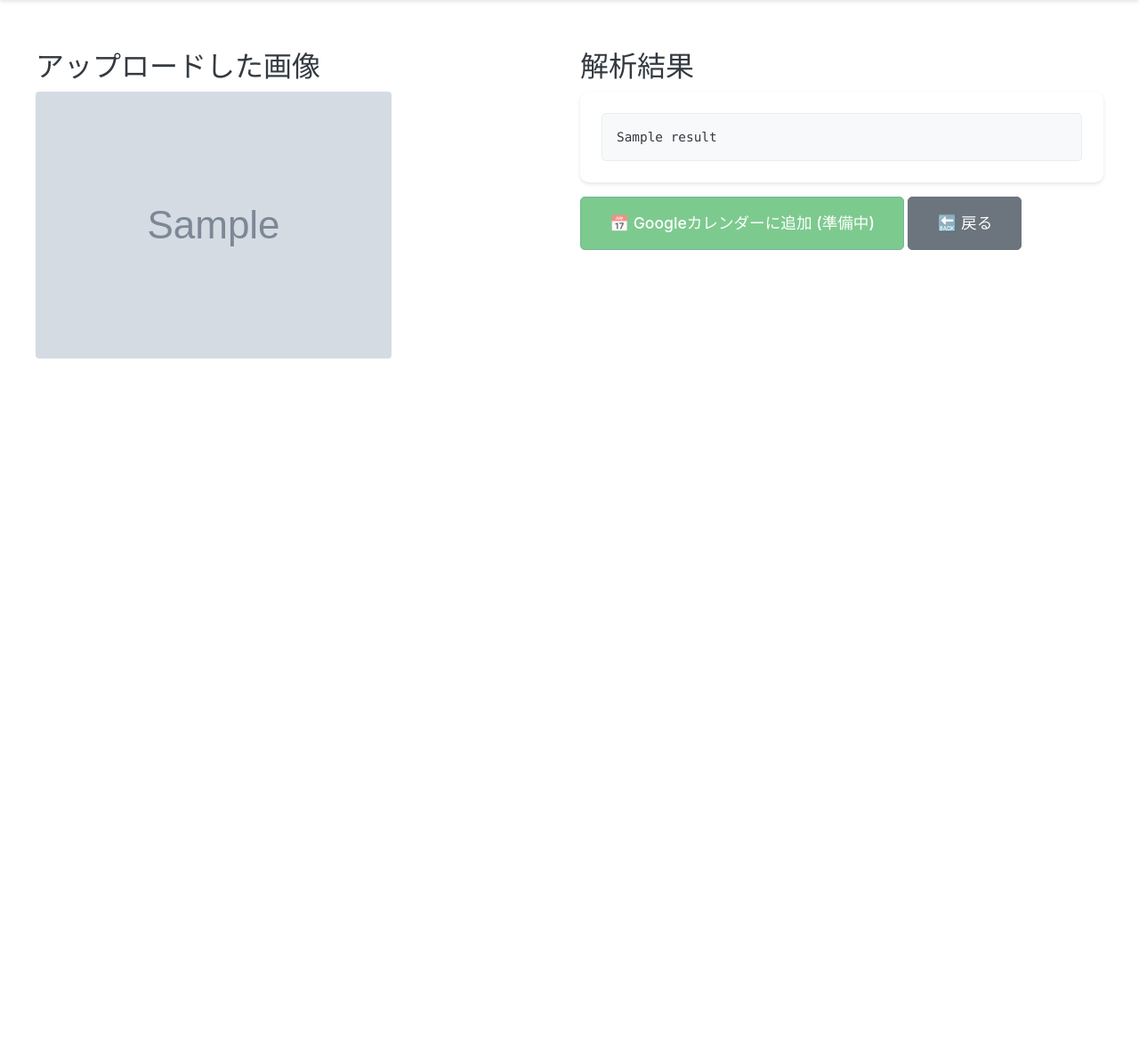
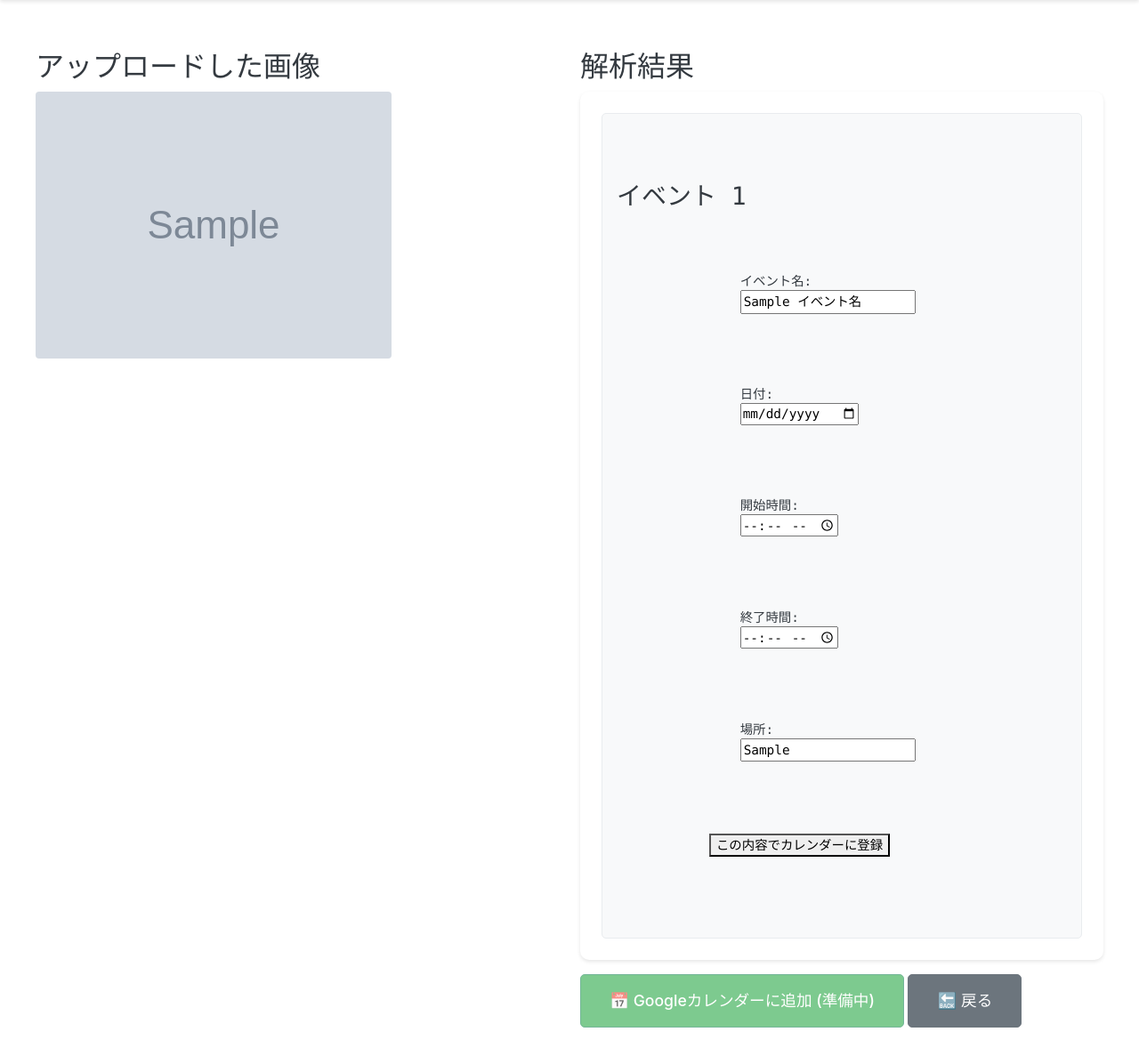
Before and after one commit to HAYASHInnn/calendar_capture, a Flask app: template templates/result.html in a window 1280 px wide. Shown: the part 64-1251 px from the top of the page at 89% size. Before the commit the page ends 467 px from the top, so only its background shows below. Run offline with Flask 3, Linux system fonts and the light colour scheme; the template is opened without the code that fills it: most values are stand-ins (such as "Sample title", 1, 10 or a date in 2020); grey boxes marked "Sample" are stand-in pictures.

Commit message:
Googleカレンダーに登録

```diff
--- a/app.py
+++ b/app.py
@@ -6,6 +6,8 @@
 from dotenv import load_dotenv
 from datetime import datetime, timedelta, timezone
 from google_auth_oauthlib.flow import Flow
+from google.oauth2.credentials import Credentials
+from googleapiclient.discovery import build
 
 # Google Calendar API関連の設定
 CLIENT_SECRETS_FILE = "credentials.json"
@@ -44,20 +46,49 @@
     この画像から日程・スケジュール情報を抽出してください。
     今日の日付は{today_str}です。
 
-    以下の形式で回答してください：
+    以下のキーと値のペアで、1行ずつ厳密に出力してください。
+    値が存在しない場合は「なし」と出力してください。
+    複数のイベントがある場合は、--- (ハイフン3つ) で区切ってください。
 
-    日付: YYYY-MM-DD
-    時間: HH:MM-HH:MM
-    イベント名: [イベント名]
-    場所: [場所名]（記載があれば）
-
-    注意事項：
-    - 複数のイベントがある場合は、それぞれ分けて記載してください
+    日付:YYYY-MM-DD
+    時間:HH:MM-HH:MM
+    イベント名:イベントの名称
+    場所:場所の名称
+    ---
+    日付:YYYY-MM-DD
+    時間:HH:MM-HH:MM
+    イベント名:イベントの名称
+    場所:場所の名称
     """
 
     response = model.generate_content([prompt, image], stream=False)
     return response.text
 
+def parse_gemini_result(result_text):
+    events = []
+    # --- (ハイフン3つ) で各イベントのテキストに分割
+    event_blocks = result_text.strip().split('---')
+
+    for block in event_blocks:
+        if not block.strip():
+            continue # 空のブロックはスキップ
+
+        event_data = {}
+        lines = block.strip().split('\n')
+        for line in lines:
+            if ':' in line:
+                key, value = line.split(':', 1)
+                event_data[key.strip()] = value.strip()
+
+        # 時間を分割して開始と終了に分ける
+        if '時間' in event_data and '-' in event_data['時間']:
+            start_time, end_time = event_data['時間'].split('-', 1)
+            event_data['開始時間'] = start_time.strip()
+            event_data['終了時間'] = end_time.strip()
+
+        events.append(event_data)
+
+    return events
 
 @app.route("/", methods=["GET", "POST"])
 def index():
@@ -78,10 +109,11 @@
 
             try:
                 # 画像解析
-                result = analyze_schedule_image(filepath)
+                result_text = analyze_schedule_image(filepath)
+                events = parse_gemini_result(result_text)
                 return render_template(
                     "result.html",
-                    result=result,
+                    events=events,  # ✍️ htmlに渡す変数
                     image_url=f"/static/uploads/{filename}",
                 )
             except Exception as e:
@@ -93,10 +125,78 @@
                 if os.path.exists(filepath):
                     os.remove(filepath)
 
-        return render_template("index.html")
+        return render_template(
+            "result.html",
+            events=events,  # パースしたリストを渡す
+            image_url=f"/static/uploads/{filename}",
+        )
+
 
     # GETリクエストの場合 (ログイン済みで、ただトップページを表示するとき)
     return render_template("index.html", is_logged_in=True)
+
+@app.route('/create_event', methods=['POST'])
+def create_event():
+    # Googleカレンダーに登録するので、ログインしているか確認
+    if 'credentials' not in session:
+        return redirect(url_for('login'))
+
+    # htmlから送信されたデータを取得
+    summary = request.form.get('summary')
+    date_str = request.form.get('date')
+    start_time_str = request.form.get('start_time')
+    end_time_str = request.form.get('end_time')
+    location = request.form.get('location')
+
+    # セッションからGoogleカレンダーに連携するため、ログイン時の認証情報を読み込む
+    creds_dict = session['credentials']
+    credentials = Credentials(**creds_dict)
+
+    # Googleカレンダーに連携
+    service = build("calendar", "v3", credentials=credentials)
+
+    # APIに渡すため、RFC3339形式のUTC文字列（YYYY-MM-DDTHH:MM:SS）に変換
+    start_datetime_for_api = f"{date_str}T{start_time_str}:00"
+    end_datetime_for_api = f"{date_str}T{end_time_str}:00"
+
+    # APIに渡すイベントデータ（辞書）を作成
+    event_body = {
+        'summary': summary,
+        'location': location,
+        'start': {
+            'dateTime': start_datetime_for_api,
+            'timeZone': 'Asia/Tokyo',
+        },
+        'end': {
+            'dateTime': end_datetime_for_api,
+            'timeZone': 'Asia/Tokyo',
+        },
+    }
+
+    try:
+        # 'primary'はメインカレンダーのこと
+        created_event = service.events().insert(
+            calendarId='primary',
+            body=event_body
+        ).execute()
+
+        # イベント登録したら、ユーザーにメッセージとカレンダーへのリンクを見せる
+        event_url = created_event.get('htmlLink')
+        return f"""
+            イベント「{summary}」をカレンダーに登録しました！<br>
+            <a href="{event_url}" target="_blank">カレンダーで確認する</a><br><br>
+            <a href="{url_for('index')}">トップページに戻る</a>
+        """
+
+    except Exception as e:
+        # --- デバッグのためのコードを追加 ---
+        print("--- エラー発生 ---")
+        print(f"エラーの種類: {type(e)}")
+        print(f"エラーの詳細: {e}")
+        print("-----------------")
+        # -----------------------------
+        return f"エラーが発生しました: {e}"
+
 
 
 @app.route("/login", methods=["GET"])
@@ -107,9 +207,12 @@
         redirect_uri=url_for("oauth2callback", _external=True),
     )
 
-    # 認証URLとstateを取得
-    # ✍️ ランダムな文字列である合言葉 (state）を生成してセッションに保存
-    authorization_url, state = flow.authorization_url()
+    # ✍️ 認証URLとランダムな文字列である合言葉 (state）を生成してセッションに保存
+    authorization_url, state = flow.authorization_url(
+    # ✍️ リフレッシュトークンを取得し、毎回同意画面を表示させる
+        access_type='offline',
+        prompt='consent'
+    )
     session["state"] = state
 
     # ユーザーをGoogleの認証ページへリダイレクト
--- a/templates/result.html
+++ b/templates/result.html
@@ -12,7 +12,36 @@
     <h2>解析結果</h2>
     <div class="card">
       <div class="card-body">
-        <pre class="mb-0">{{ result }}</pre>
+        <pre class="mb-0">{% for event in events %}
+        <form action="{{ url_for('create_event') }}" method="post">
+            <h3>イベント {{ loop.index }}</h3>
+            <div>
+                <label>イベント名:</label>
+                <input type="text" name="summary" value="{{ event.get('イベント名', '') }}">
+            </div>
+            <div>
+                <label>日付:</label>
+                <input type="date" name="date" value="{{ event.get('日付', '') }}">
+            </div>
+            <div>
+                <label>開始時間:</label>
+                <input type="time" name="start_time" value="{{ event.get('開始時間', '') }}">
+            </div>
+            <div>
+                <label>終了時間:</label>
+                <input type="time" name="end_time" value="{{ event.get('終了時間', '') }}">
+            </div>
+            <div>
+                <label>場所:</label>
+                <input type="text" name="location" value="{{ event.get('場所', '') }}">
+            </div>
+            <br>
+            <button type="submit">この内容でカレンダーに登録</button>
+        </form>
+    {% else %}
+        <p>解析できるイベントが見つかりませんでした。</p>
+        <a href="{{ url_for('index') }}">もう一度試す</a>
+    {% endfor %}</pre>
       </div>
     </div>
 
```
